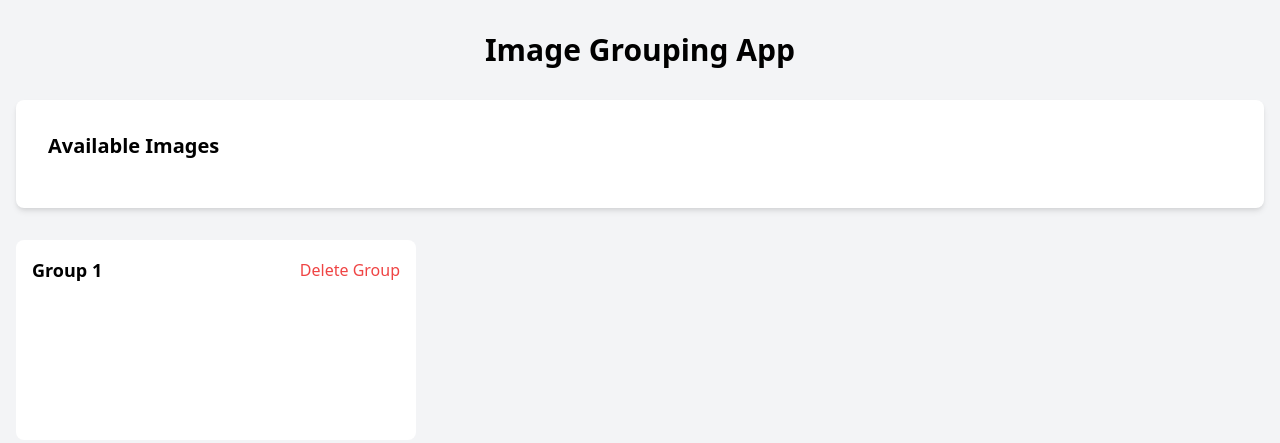
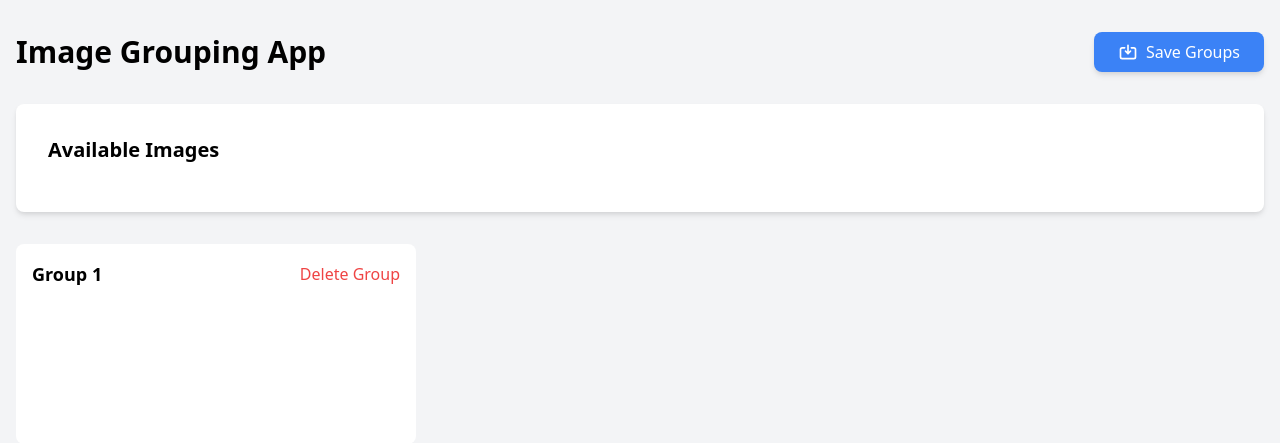
Before and after one commit to fferegrino/trailer-edit, a Flask app: page / in a window 1280 px wide. Shown: the top 443 px of the page. Run offline with Flask 3, Linux system fonts and the light colour scheme.

Commit message:
Persist groups

```diff
--- a/app.py
+++ b/app.py
@@ -1,11 +1,14 @@
-from flask import Flask, render_template, jsonify, send_from_directory
+from flask import Flask, render_template, jsonify, send_from_directory, request
 import os
+import json
 
 app = Flask(__name__)
 app.config['IMAGES_FOLDER'] = '.output/images'
+app.config['GROUPS_FILE'] = '.output/groups.json'
 
 # Ensure images directory exists
 os.makedirs(app.config['IMAGES_FOLDER'], exist_ok=True)
+os.makedirs(os.path.dirname(app.config['GROUPS_FILE']), exist_ok=True)
 
 @app.route('/images/<path:filename>')
 def serve_image(filename):
@@ -21,7 +24,21 @@ def index():
                 'filename': filename,
                 'url': f'/images/{filename}'
             })
-    return render_template('index.html', images=images)
+
+    # Load existing groups if they exist
+    groups = []
+    if os.path.exists(app.config['GROUPS_FILE']):
+        with open(app.config['GROUPS_FILE'], 'r') as f:
+            groups = json.load(f)
+
+    return render_template('index.html', images=images, groups=groups)
+
+@app.route('/save-groups', methods=['POST'])
+def save_groups():
+    groups = request.json
+    with open(app.config['GROUPS_FILE'], 'w') as f:
+        json.dump(groups, f, indent=2)
+    return jsonify({'success': True})
 
 if __name__ == '__main__':
     app.run(debug=True)
--- a/static/js/app.js
+++ b/static/js/app.js
@@ -1,11 +1,12 @@
 document.addEventListener('DOMContentLoaded', () => {
     const groupsContainer = document.getElementById('groups-container');
     const addGroupButton = document.getElementById('add-group');
+    const saveGroupsButton = document.getElementById('save-groups');
     let groups = [];
 
     // Create a new group
-    function createGroup() {
-        const groupId = Date.now();
+    function createGroup(groupData = null) {
+        const groupId = groupData ? groupData.id : Date.now();
         const group = {
             id: groupId,
             element: document.createElement('div'),
@@ -28,14 +29,59 @@ document.addEventListener('DOMContentLoaded', () => {
 
         groups.push(group);
         groupsContainer.appendChild(group.element);
+
+        // If we have group data, add the images
+        if (groupData && groupData.images) {
+            groupData.images.forEach(imageUrl => {
+                addImageToGroup(imageUrl, group);
+            });
+        }
+
+        setupGroupDragAndDrop(group);
         return group;
     }
 
-    // Create initial group
-    createGroup();
+    // Load existing groups if any
+    if (window.existingGroups && window.existingGroups.length > 0) {
+        window.existingGroups.forEach(groupData => {
+            createGroup(groupData);
+        });
+    } else {
+        // Create initial group if no existing groups
+        createGroup();
+    }
 
     // Add group button handler
-    addGroupButton.addEventListener('click', createGroup);
+    addGroupButton.addEventListener('click', () => createGroup());
+
+    // Save groups handler
+    saveGroupsButton.addEventListener('click', () => {
+        const groupsData = groups.map(group => ({
+            id: group.id,
+            images: group.images.map(img => img.getAttribute('data-image-url'))
+        }));
+
+        fetch('/save-groups', {
+            method: 'POST',
+            headers: {
+                'Content-Type': 'application/json',
+            },
+            body: JSON.stringify(groupsData)
+        })
+        .then(response => response.json())
+        .then(data => {
+            if (data.success) {
+                // Show success feedback
+                saveGroupsButton.classList.add('bg-green-500');
+                saveGroupsButton.classList.remove('bg-blue-500');
+                setTimeout(() => {
+                    saveGroupsButton.classList.remove('bg-green-500');
+                    saveGroupsButton.classList.add('bg-blue-500');
+                }, 2000);
+            }
+        })
+        .catch(error => console.error('Error:', error));
+    });
 
     // Set up drag and drop for images in the gallery
     const galleryImages = document.querySelectorAll('#images-gallery .image-container');
@@ -47,11 +93,6 @@ document.addEventListener('DOMContentLoaded', () => {
         imageContainer.addEventListener('dragend', () => {
             imageContainer.classList.remove('dragging');
         });
-    });
-
-    // Set up drag and drop for groups
-    groups.forEach(group => {
-        setupGroupDragAndDrop(group);
     });
 
     // Function to set up drag and drop for a group
--- a/templates/index.html
+++ b/templates/index.html
@@ -9,7 +9,15 @@
 </head>
 <body class="bg-gray-100">
     <div class="container mx-auto px-4 py-8">
-        <h1 class="text-3xl font-bold mb-8 text-center">Image Grouping App</h1>
+        <div class="flex justify-between items-center mb-8">
+            <h1 class="text-3xl font-bold">Image Grouping App</h1>
+            <button id="save-groups" class="bg-blue-500 text-white px-6 py-2 rounded-lg shadow-md hover:bg-blue-600 flex items-center">
+                <svg class="w-5 h-5 mr-2" fill="none" stroke="currentColor" viewBox="0 0 24 24">
+                    <path stroke-linecap="round" stroke-linejoin="round" stroke-width="2" d="M8 7H5a2 2 0 00-2 2v9a2 2 0 002 2h14a2 2 0 002-2V9a2 2 0 00-2-2h-3m-1 4l-3 3m0 0l-3-3m3 3V4"></path>
+                </svg>
+                Save Groups
+            </button>
+        </div>
 
         <!-- Images Gallery -->
         <div id="images-gallery" class="bg-white p-8 rounded-lg shadow-md mb-8">
@@ -36,6 +44,10 @@
         </button>
     </div>
 
+    <script>
+        // Pass existing groups to JavaScript
+        window.existingGroups = {{ groups|tojson|safe }};
+    </script>
     <script src="{{ url_for('static', filename='js/app.js') }}"></script>
 </body>
 </html>
```
